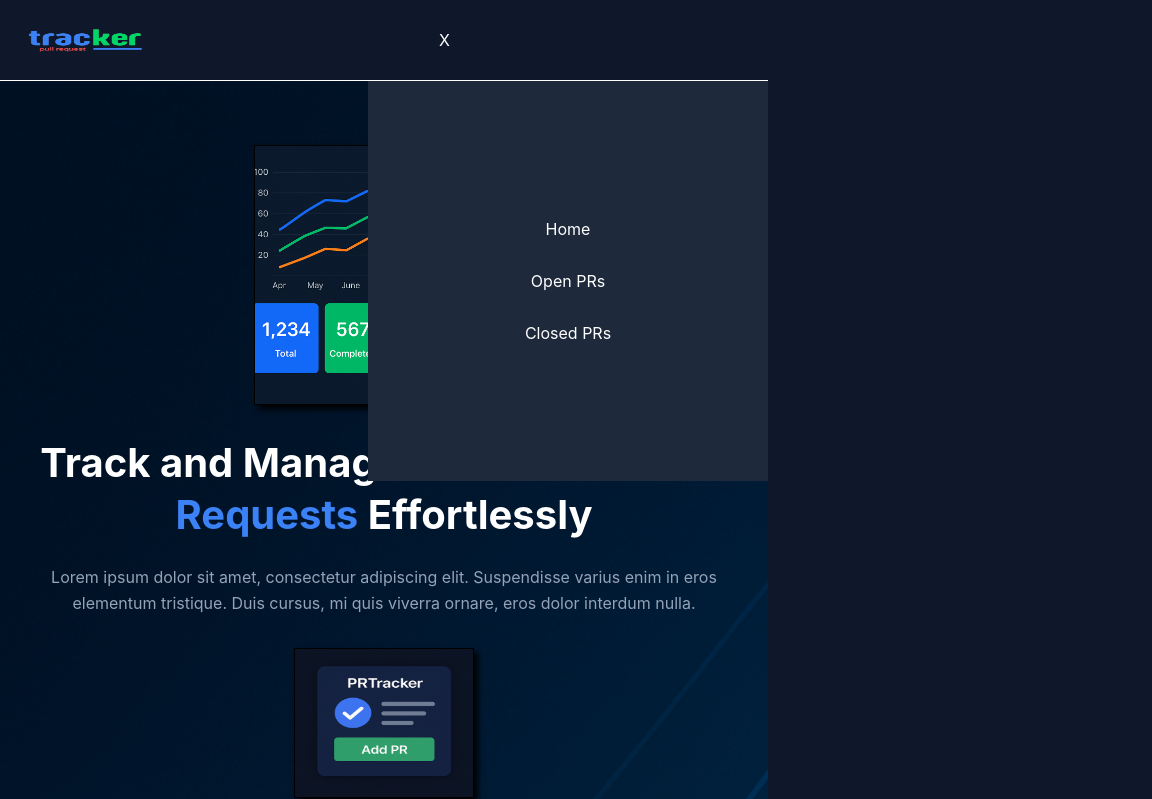
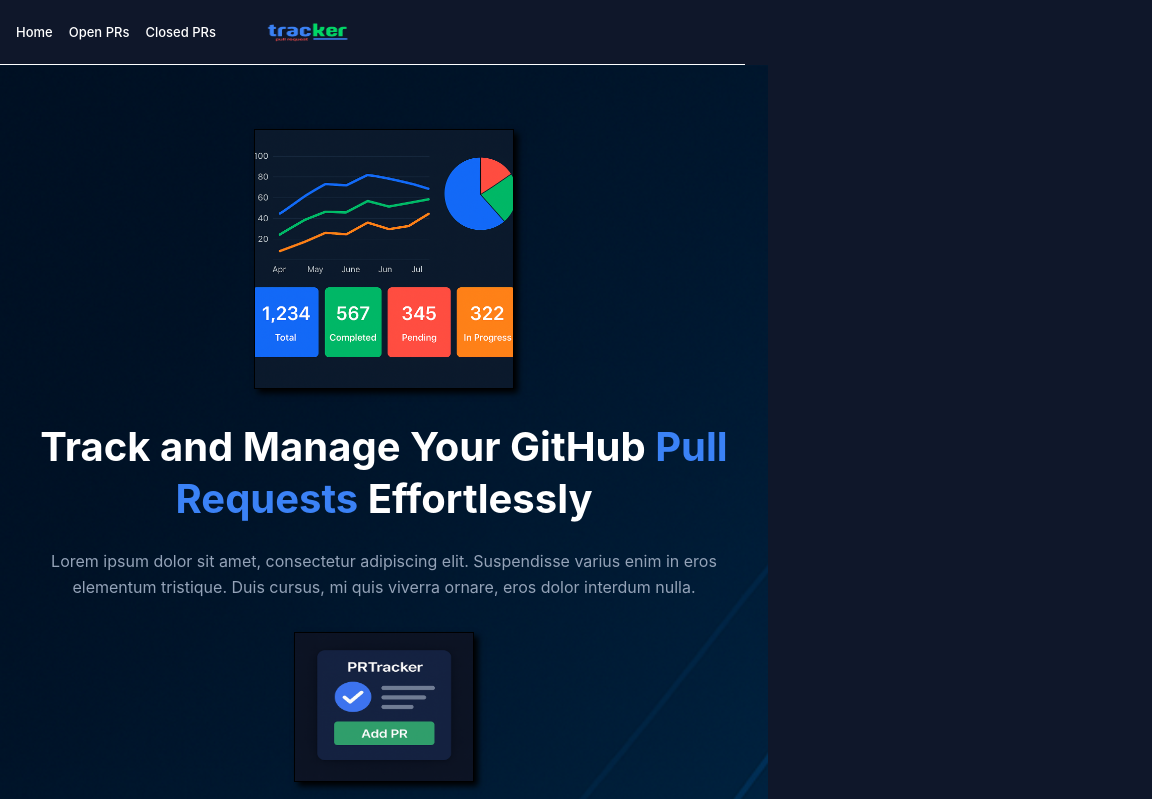
Before and after one commit to chingu-voyages/V57-tier1-team-03, a React (Vite) app in the folder pr-status-board/: page / in a window 768 px wide. Shown: the top 799 px of the page, 1152 px wide, since content can reach past the window. Built offline with nearby package versions, Linux system fonts and the light colour scheme.

Commit message:
make responsive

```diff
--- a/pr-status-board/src/components/Body/OurTeam.module.css
+++ b/pr-status-board/src/components/Body/OurTeam.module.css
@@ -94,3 +94,45 @@ span {
 
 }
 }
+
+
+@media  screen and (min-width: 767px) and (max-width: 1023px) {
+  .container {
+  height: 60rem;
+  padding: 1rem;
+  margin-top: 1rem;
+}
+  .card {
+  width: 20rem;
+  height: 19rem;
+
+}
+  .cards {
+  margin-top: 4rem;
+  display: flex;
+  flex-wrap: wrap;
+  align-items: center;
+  justify-content: center;
+  gap: 2rem;
+
+}
+
+}
+
+@media  screen and (min-width: 1024px) {
+  .container {
+  /* height: 60rem; */
+  padding: 1rem;
+  margin-top: 1rem;
+}
+
+  .cards {
+  margin-top: 4rem;
+  display: flex;
+  /* flex-wrap: wrap; */
+  align-items: center;
+  justify-content: center;
+  gap: 2rem;
+
+}
+}
--- a/pr-status-board/src/components/Body/OurVision.module.css
+++ b/pr-status-board/src/components/Body/OurVision.module.css
@@ -65,17 +65,68 @@ span {
 
 /* MOBILE RESPONSIVENES */
 
-@media (max-width: 768px) {
+@media screen and (max-width: 768px) {
   .container {
-  height: 43rem;
-  padding: 1rem;
+  height: 100vh ;
+  display: flex;
+  justify-content: space-around;
+}
+
+.paragraph{
+  margin: -12rem 0;
+}
+.heading {
+ margin: -5rem;
 }
   .cards {
   width: 100vw;
   height: 25rem;
   display: flex;
+  flex-wrap: wrap;
   flex-direction: column;
   align-items: center;
   justify-content: space-between;
 }
 }
+
+@media screen and (min-width: 768px) and (max-width: 1023px){
+
+  .container {
+  height: 40rem;
+  display: flex;
+  flex-direction: column;
+  justify-content: space-evenly;
+}
+
+.paragraph{
+  margin: 0;
+  padding: 0 1rem;
+}
+.heading {
+ margin: 0;
+}
+  .cards {
+  width:  800px;
+  display: flex;
+  flex-wrap: wrap;
+  align-items: center;
+  justify-content: space-around;
+  gap: 2rem;
+}
+
+}
+
+
+@media  screen and (min-width: 1023px) and (max-width: 1440px) {
+
+
+  .cards {
+  width:  990px;
+  display: flex;
+  flex-wrap: wrap;
+  align-items: center;
+  justify-content: space-around;
+  gap: 2rem;
+
+}
+}
--- a/pr-status-board/src/components/Navigation/Header.jsx
+++ b/pr-status-board/src/components/Navigation/Header.jsx
@@ -1,4 +1,3 @@
-import React from "react";
 import { NavLink } from "react-router-dom";
 import styles from "./Header.module.css";
 import Logo from "/src/assets/logo.png";
@@ -20,27 +19,8 @@ const Header = () => {
               <NavLink to="/closed-prs">Closed PRs</NavLink>
             </li>
           </ul>
-          <div className={styles.mobile_nav}>
             <img className={styles.logo} src={Logo} alt="logo" />
-            <div className={styles.icon}>X</div>
-          </div>
         </nav>
-      </div>
-
-      {/* Modal Menu  */}
-
-      <div>
-        <ul className={styles.modal_menu}>
-          <li className={styles.link}>
-            <NavLink to="/">Home</NavLink>
-          </li>
-          <li className={styles.link}>
-            <NavLink to="/open-prs">Open PRs</NavLink>
-          </li>
-          <li className={styles.link}>
-            <NavLink to="/closed-prs">Closed PRs</NavLink>
-          </li>
-        </ul>
       </div>
     </>
   );
--- a/pr-status-board/src/components/Navigation/Header.module.css
+++ b/pr-status-board/src/components/Navigation/Header.module.css
@@ -1,11 +1,11 @@
 .container {
- /* width: 100vw; */
+  /* width: 99vw; */
   padding: 0 4.1rem;
   border-bottom: 1px solid;
 }
 
 .header {
- width: 1280px;
+  width: 78%;
   margin: 0 auto;
   display: flex;
   align-items: center;
@@ -29,77 +29,32 @@ a:active ::after {
   height: 5rem;
 }
 
-.mobile_nav {
+/* RESPONSIVENES */
+
+@media screen and (max-width: 768px) {
+  .ul {
+    display: flex;
     align-items: center;
-  justify-content: space-between;
-}
-
-.icon {
-  display: none;
-}
-
-.modal_menu {
-  position: absolute;
-  right: 0;
-  display: none;
-  width: 400px;
-  height: 50vh;
-  margin: auto;
-  background: var(--secondary-gray-blue);
-  /* display: flex; */
-  flex-direction: column;
-  gap: 2rem;
-  align-items: center;
-  justify-content: center;
-  animation: slide-in 1s;
-  transition: all ease-in;
-}
-
-@keyframes slide-in {
-  0% {
-    opacity: 0;
-    translate: 150vw;
-  }
-  50% {
-    opacity: 0;
-    translate: 150vw;
-  }
-
-  100% {
-    translate: 0 0;
-  }
-}
-
-/* MOBILE RESPONSIVENES */
-
-@media (max-width: 768px) {
-  .ul {
-    display: none;
+    gap: 1rem;
+    font-size: small;
   }
 
   .container {
-  padding: 0;
+    width: 97vw;
+    margin: 0;
+    padding: 0 1rem;
   }
 
   .header {
-  /* width: 90%; */
+    width: 99%;
+    margin: 0;
     display: flex;
     align-items: center;
-  /* justify-content: space-around; */
+    gap: 2rem;
   }
 
-.mobile_nav {
-  width: 450px;
-  display: flex;
-  align-items: center;
-  justify-content: space-between;
-}
-
-.icon {
-  display: flex;
-}
-
-.modal_menu {
-  display: flex;
+  .logo {
+  width: 7rem;
+  height: 4rem;
 }
 }
```
Lines whose indentation alone changed are shown as unchanged.
